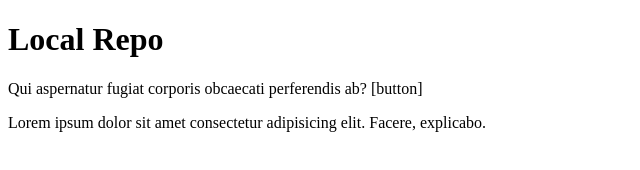
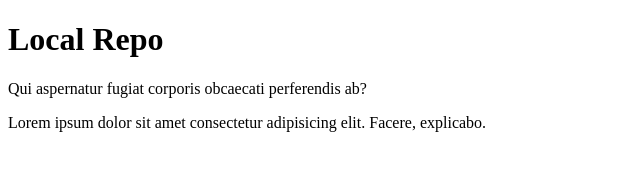
Before and after one commit to anuananya887/LocalRepo, a plain HTML site: page index.html in a window 1280 px wide. Shown: the full height of the page, 0-640 px from the left. Drawn offline with Linux system fonts and the light colour scheme.

Commit message:
Update index.html

```diff
--- a/index.html
+++ b/index.html
@@ -7,7 +7,7 @@
 </head>
 <body>
     <h1>Local Repo</h1>
-    <p> Qui aspernatur fugiat corporis obcaecati perferendis ab? [button]</p>
+    <p> Qui aspernatur fugiat corporis obcaecati perferendis ab? </p>
     <p>Lorem ipsum dolor sit amet consectetur adipisicing elit. Facere, explicabo.</p>
 </body>
 </html>
```
